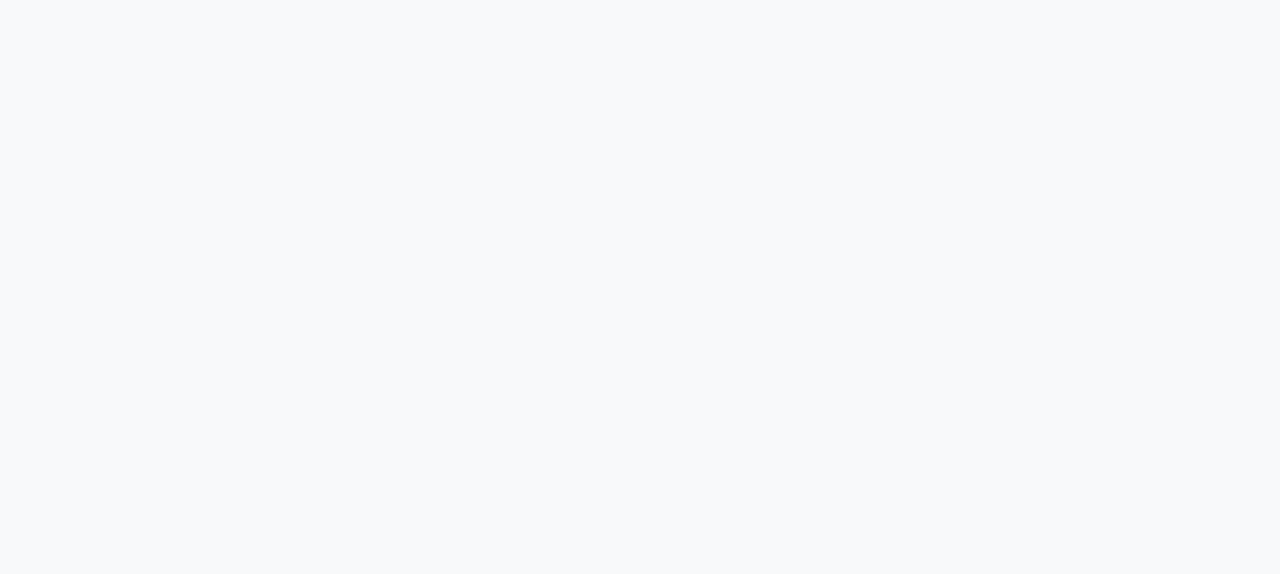
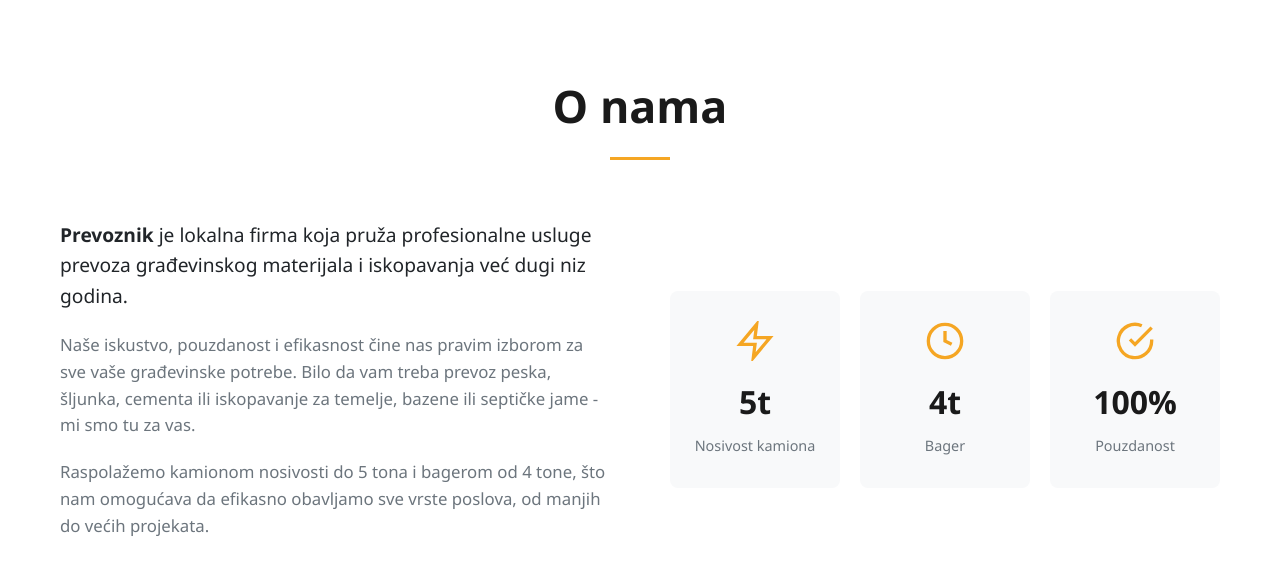
Before and after one commit to milenko997/prevoznik-site, a Next.js app: page / in a window 1280 px wide. Shown: the part 830-1404 px from the top of the page. Before the commit the page ends 800 px from the top, so only its background shows below. Built offline with nearby package versions, Linux system fonts and the light colour scheme.

Commit message:
Creating about section

```diff
--- a/app/page.tsx
+++ b/app/page.tsx
@@ -1,6 +1,7 @@
 import Header from "@/components/header";
 import Footer from "@/components/footer";
 import Hero from "@/components/hero";
+import About from "@/components/about";
 
 export default function Home() {
   return (
@@ -8,6 +9,7 @@ export default function Home() {
       <Header />
       <main className="main-content">
         <Hero />
+        <About />
       </main>
       <Footer />
     </>
--- /dev/null
+++ b/components/about/about.module.scss
@@ -0,0 +1,90 @@
+@use "@/styles/variables" as *;
+@use "@/styles/mixins" as *;
+
+.about {
+    padding: 100px 0;
+    background-color: $color-white;
+}
+
+.sectionHeader {
+    text-align: center;
+    margin-bottom: 60px;
+}
+
+.sectionTitle {
+    font-size: clamp(2rem, 5vw, 2.8rem);
+    font-weight: 700;
+    color: $color-dark;
+}
+
+.sectionLine {
+    width: 60px;
+    height: 3px;
+    background-color: $color-accent;
+    margin: 15px auto 0;
+}
+
+.aboutContent {
+    display: grid;
+    grid-template-columns: 1fr 1fr;
+    gap: 60px;
+    align-items: center;
+}
+
+.aboutText {
+    p {
+        margin-bottom: 20px;
+        color: $color-text-muted;
+        font-size: 1.05rem;
+    }
+}
+
+.aboutText .aboutLead {
+    font-size: 1.2rem;
+    color: $color-text-dark;
+    font-weight: 500;
+}
+
+.aboutStats {
+    display: grid;
+    grid-template-columns: repeat(3, 1fr);
+    gap: 20px;
+}
+
+.statItem {
+    text-align: center;
+    padding: 30px 20px;
+    background-color: $color-light;
+    border-radius: $border-radius;
+    transition: $transition;
+
+    &:hover {
+        transform: translateY(-5px);
+        box-shadow: $shadow-md;
+    }
+}
+
+.statIcon {
+    display: flex;
+    justify-content: center;
+    margin-bottom: 15px;
+
+    svg {
+        width: 40px;
+        height: 40px;
+        color: $color-accent;
+    }
+}
+
+.statNumber {
+    display: block;
+    font-size: 2rem;
+    font-weight: 700;
+    color: $color-dark;
+    margin-bottom: 5px;
+}
+
+.statLabel {
+    font-size: 0.9rem;
+    color: $color-text-muted;
+}
--- /dev/null
+++ b/components/about/about.tsx
@@ -0,0 +1,66 @@
+import styles from './about.module.scss';
+
+const About = () => {
+    return (
+        <section className={styles.about} id="about">
+            <div className="container">
+                <div className={styles.sectionHeader}>
+                    <h2 className={styles.sectionTitle}>O nama</h2>
+                    <div className={styles.sectionLine} />
+                </div>
+
+                <div className={styles.aboutContent}>
+                    <div className={styles.aboutText}>
+                        <p className={styles.aboutLead}>
+                            <strong>Prevoznik</strong> je lokalna firma koja pruža profesionalne usluge prevoza građevinskog materijala i iskopavanja već dugi niz godina.
+                        </p>
+
+                        <p>
+                            Naše iskustvo, pouzdanost i efikasnost čine nas pravim izborom za sve vaše građevinske potrebe. Bilo da vam treba prevoz peska, šljunka, cementa ili iskopavanje za temelje, bazene ili septičke jame - mi smo tu za vas.
+                        </p>
+
+                        <p>
+                            Raspolažemo kamionom nosivosti do 5 tona i bagerom od 4 tone, što nam omogućava da efikasno obavljamo sve vrste poslova, od manjih do većih projekata.
+                        </p>
+                    </div>
+
+                    <div className={styles.aboutStats}>
+                        <div className={styles.statItem}>
+                            <span className={styles.statIcon}>
+                                <svg viewBox="0 0 24 24" fill="none" stroke="currentColor" strokeWidth="2">
+                                    <path d="M13 2L3 14h9l-1 8 10-12h-9l1-8z"/>
+                                </svg>
+                            </span>
+                            <span className={styles.statNumber}>5t</span>
+                            <span className={styles.statLabel}>Nosivost kamiona</span>
+                        </div>
+
+                        <div className={styles.statItem}>
+                            <span className={styles.statIcon}>
+                                <svg viewBox="0 0 24 24" fill="none" stroke="currentColor" strokeWidth="2">
+                                    <circle cx="12" cy="12" r="10"/>
+                                    <path d="M12 6v6l4 2"/>
+                                </svg>
+                            </span>
+                            <span className={styles.statNumber}>4t</span>
+                            <span className={styles.statLabel}>Bager</span>
+                        </div>
+
+                        <div className={styles.statItem}>
+                            <span className={styles.statIcon}>
+                                <svg viewBox="0 0 24 24" fill="none" stroke="currentColor" strokeWidth="2">
+                                    <path d="M22 11.08V12a10 10 0 1 1-5.93-9.14"/>
+                                    <polyline points="22 4 12 14.01 9 11.01"/>
+                                </svg>
+                            </span>
+                            <span className={styles.statNumber}>100%</span>
+                            <span className={styles.statLabel}>Pouzdanost</span>
+                        </div>
+                    </div>
+                </div>
+            </div>
+        </section>
+    );
+};
+
+export default About;
--- /dev/null
+++ b/components/about/index.ts
@@ -0,0 +1 @@
+export { default } from './about';
```
